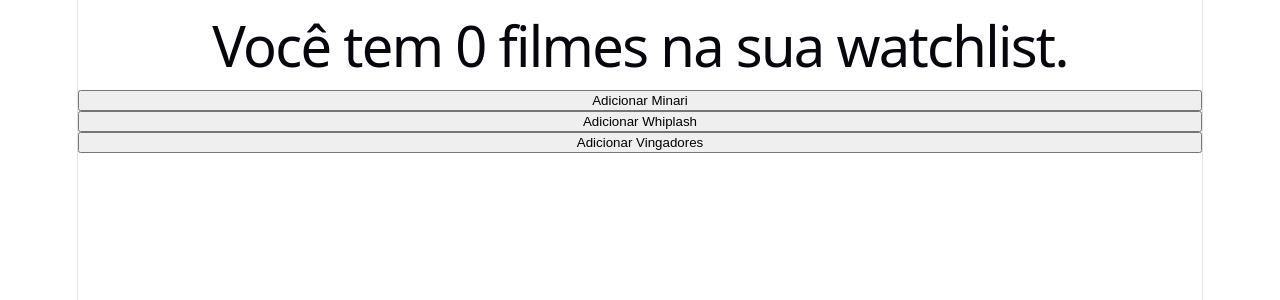
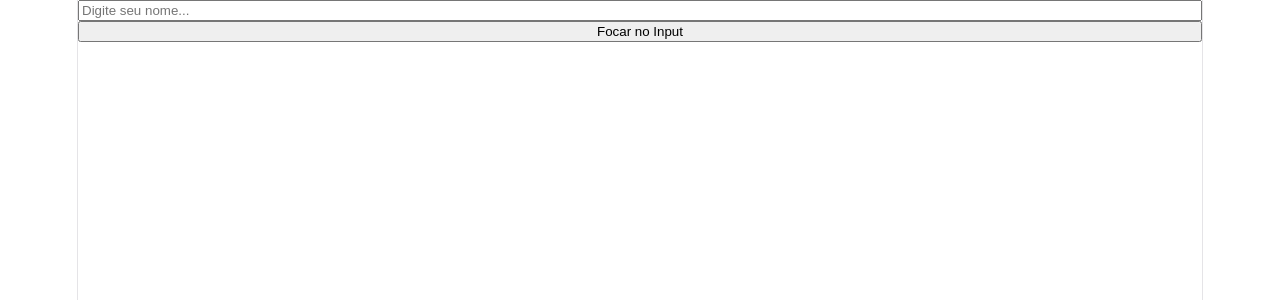
Before and after one commit to jeancarloslima/teste-001-hooks-parte-1, a React (Vite) app: page / in a window 1280 px wide. Shown: the top 300 px of the page. Built offline with nearby package versions, Linux system fonts and the light colour scheme.

Commit message:
Testando manipulação do DOM com o useRef

```diff
--- a/src/App.jsx
+++ b/src/App.jsx
@@ -6,6 +6,7 @@ import Tela03 from "./components/Tela03";
 import Tela04 from "./components/Tela04";
 import Tela05 from "./components/Tela05";
 import Tela07 from "./components/Tela07";
+import Tela08 from "./components/Tela08";
 
 export const ProjetoContext = createContext();
 
@@ -19,8 +20,9 @@ function App() {
       <Tela03 />
       <Tela04 />
       <Tela05 />
-      <Tela06 />*/}
-      <Tela07 />
+      <Tela06 />
+      <Tela07 />*/}
+      <Tela08 />
     </ProjetoContext.Provider>
   );
 }
--- /dev/null
+++ b/src/components/Tela08/index.jsx
@@ -0,0 +1,16 @@
+import { useRef } from "react";
+
+export default function Tela08() {
+    const inputRef = useRef(null);
+
+    function focarNoCampo() {
+        inputRef.current.focus();
+    }
+
+    return (
+    <>
+        <input ref={inputRef} type="text" placeholder="Digite seu nome..." />
+        <button onClick={focarNoCampo}>Focar no Input</button>
+    </>
+    )
+}
```
